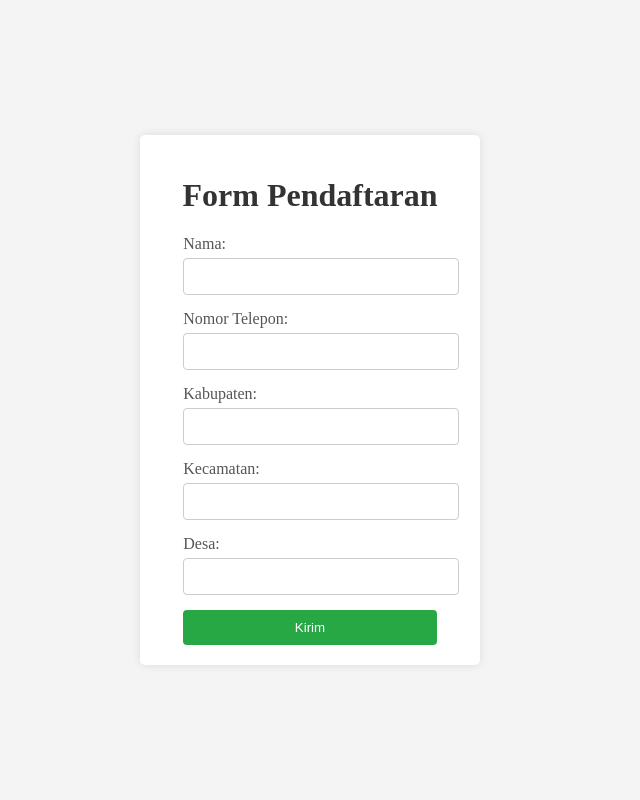
After one commit to AnangNaz/Website-ISP, a PHP site: page /order.php in a window 1280 px wide. The commit adds this page. Shown: the whole page, without its empty margins (330-970 px from the left). Run offline with PHP 8.4, Linux system fonts and the light colour scheme.

Commit message:
Add order page

```diff
--- a/css/style.css
+++ b/css/style1.css
@@ -30,7 +30,7 @@ body {
     justify-content: space-between;
     align-items: center;
     padding: 1.4rem 7%;
-    background-color: rgba(1, 1, 1, 0.8);
+    background-color: #333;
     border-bottom: 1px solid #6d5138;
     position: fixed;
     top: 0;
@@ -569,6 +569,7 @@ body {
 }
 
 
+
 /* Media Queries */
 
 /* Laptop */
--- /dev/null
+++ b/order.php
@@ -0,0 +1,112 @@
+<?php
+// include("koneksi.php");
+
+// $nama = $_POST['nama'];
+// $nomor_telepon = $_POST['nomor_telepon'];
+// $kabupaten = $_POST['kabupaten'];
+// $kecamatan = $_POST['kecamatan'];
+// $desa = $_POST['desa'];
+
+// $sql = "INSERT INTO transaksi (nama, nomor_telepon, kabupaten, kecamatan, desa) VALUES ('$nama', '$nomor_telepon', '$kabupaten', '$kecamatan', '$desa')";
+
+// if ($conn->query($sql) === TRUE) {
+//     echo "Data berhasil disimpan ke database.";
+// } else {
+//     echo "Error: " . $sql . "<br>" . $conn->error;
+// }
+// $conn->close();
+
+?>
+
+<!DOCTYPE html>
+<html lang="id">
+
+<head>
+    <meta charset="UTF-8">
+    <meta name="viewport" content="width=device-width, initial-scale=1.0">
+    <title>Form Pendaftaran</title>
+    <style>
+        body {
+            display: flex;
+            justify-content: center;
+            align-items: center;
+            height: 100vh;
+            margin: 0;
+            background-color: #f4f4f4;
+        }
+
+        .container {
+            display: flex;
+            flex-direction: column;
+            justify-content: center;
+            align-items: center;
+            width: 300px;
+            padding: 20px;
+            background-color: #fff;
+            border-radius: 5px;
+            box-shadow: 0 0 10px rgba(0, 0, 0, 0.1);
+        }
+
+        h1 {
+            text-align: center;
+            color: #333;
+        }
+
+        label {
+            display: block;
+            margin-bottom: 5px;
+            color: #555;
+        }
+
+        input[type="text"],
+        input[type="tel"] {
+            width: 100%;
+            padding: 10px;
+            margin-bottom: 15px;
+            border: 1px solid #ccc;
+            border-radius: 4px;
+        }
+
+        button {
+            width: 100%;
+            padding: 10px;
+            background-color: #28a745;
+            color: white;
+            border: none;
+            border-radius: 4px;
+            cursor: pointer;
+        }
+
+        button:hover {
+            background-color: #218838;
+        }
+    </style>
+</head>
+
+<body>
+    <div class="container">
+        <h1>Form Pendaftaran</h1>
+        <form action="insert.php" method="post">
+            <label for="nama">Nama:</label>
+            <input type="text" id="nama" name="nama" required>
+
+            <label for="nomor_telepon">Nomor Telepon:</label>
+            <input type="tel" id="nomor_telepon" name="no" required>
+
+            <label for="kabupaten">Kabupaten:</label>
+            <input type="text" id="kabupaten" name="kabupaten" required>
+
+            <label for="kecamatan">Kecamatan:</label>
+            <input type="text" id="kecamatan" name="kecamatan" required>
+
+            <label for="desa">Desa:</label>
+            <input type="text" id="desa" name="desa" required>
+
+            <button type="submit">Kirim</button>
+        </form>
+    </div>
+</body>
+
+</html>
+
+</html>
```
Also changed, not shown: index.php (+36 -17 lines), js/script.js (+13 -0 lines).
